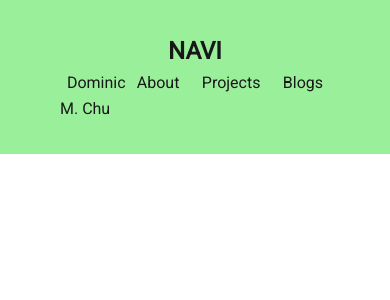
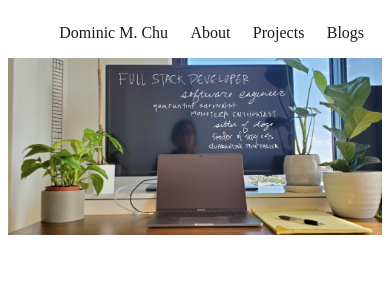
Before and after one commit to Domitalk/website, a React (Create React App) app: page / in a window 390 px wide. Shown: the top 300 px of the page. Built offline with nearby package versions, Linux system fonts and the light colour scheme.

Commit message:
nav look and spacing

```diff
--- a/src/App.js
+++ b/src/App.js
@@ -2,12 +2,14 @@ import React from 'react';
 import './App.scss';
 import { BrowserRouter as Router } from 'react-router-dom';
 import Navi from './Components/Navi'
+import Home from './Components/Home'
 
 const App = () => {
   return (
     <Router>
       <div className="App">
         <Navi />
+        <Home />
       </div>
     </Router>
   )
--- a/src/App.scss
+++ b/src/App.scss
@@ -1,122 +1,122 @@
-.product {
-    display: inline-block;
-    background-color: whitesmoke;
-    margin: 10px;
-    border: 1px solid #eee;
-    box-shadow: 0 3px 3px #ccc;
-    width: 200px;
-    height: 200px;
-    padding: 30px;
-  }
-  .home{
-    text-align: center;
-    border: 3px solid green;
-    padding: 50px 0;
-    margin-top: 100px;
-  }
-  @import url('https://fonts.googleapis.com/css?family=Roboto');
-  /* Global Styles */
-  :root {
-    --nav-primary-color: lightgreen;
-    --nav-text-color:Black;
-    --nav-a-hov-color:Blue;
-  }
-  * {
-    box-sizing: border-box;
-    margin: 0;
-    padding: 0;
-  }
-  body {
-    font-family: 'Roboto', sans-serif;
-    font-size: 1rem;
-    line-height: 1.6;
-    background-color: #fff;
-    color: #333;
-  }
-  a {
-    color: var(--nav-primary-color);
-    text-decoration: none;
-  }
-  a:hover {
-    color: #666;
-  }
-  ul {
-    list-style: none;
-  }
-  img {
-    width: 100%;
-  }
-  /* Utilities */
-  .container {
-    max-width: 1100px;
-    margin: auto;
-    overflow: hidden;
-    padding: 0 2rem;
-  }
-  /* Text Styles*/
-  .x-large {
-    font-size: 4rem;
-    line-height: 1.2;
-    margin-bottom: 1rem;
-  }
-  .large {
-    font-size: 3rem;
-    line-height: 1.2;
-    margin-bottom: 1rem;
-  }
-  .bg-primary{
-    background: var(--nav-primary-color);
-    color: var(--nav-text-color);
-  }
-  /* Navbar */
-  .navbar {
-    display: flex;
-    justify-content: space-between;
-    align-items: center;
-    padding: 2rem 4rem;
-    z-index: 1;
-    width: 100%;
-    opacity: 0.9;
-    margin-bottom: 3rem;
-  }
-  .navbar ul {
-    display: flex;
-  }
-  .navbar a {
-    color: var(--nav-text-color);
-    padding: 0.45rem;
-    margin: 0 0.25rem;
-  }
-  .navbar a:hover {
-    color: var(--nav-a-hov-color);
-  }
-  /* Mobile Styles */
-  @media (max-width: 700px) {
-    .hide-sm {
-      display: none;
-    }
-  .grid-2,
-    .grid-3,
-    .grid-4 {
-      grid-template-columns: 1fr;
-    }
-  /* Text Styles */
-    .x-large {
-      font-size: 3rem;
-    }
-  .large {
-      font-size: 2rem;
-    }
-  .lead {
-      font-size: 1rem;
-    }
-  /* Navbar */
-    .navbar {
-      display: block;
-      text-align: center;
-    }
-  .navbar ul {
-      text-align: center;
-      justify-content: center;
-    }
-  }
+// .product {
+//     display: inline-block;
+//     background-color: whitesmoke;
+//     margin: 10px;
+//     border: 1px solid #eee;
+//     box-shadow: 0 3px 3px #ccc;
+//     width: 200px;
+//     height: 200px;
+//     padding: 30px;
+//   }
+//   .home{
+//     text-align: center;
+//     border: 3px solid green;
+//     padding: 50px 0;
+//     margin-top: 100px;
+//   }
+//   @import url('https://fonts.googleapis.com/css?family=Roboto');
+//   /* Global Styles */
+//   :root {
+//     --nav-primary-color: lightgreen;
+//     --nav-text-color:Black;
+//     --nav-a-hov-color:Blue;
+//   }
+//   * {
+//     box-sizing: border-box;
+//     margin: 0;
+//     padding: 0;
+//   }
+//   body {
+//     font-family: 'Roboto', sans-serif;
+//     font-size: 1rem;
+//     line-height: 1.6;
+//     background-color: #fff;
+//     color: #333;
+//   }
+//   a {
+//     color: var(--nav-primary-color);
+//     text-decoration: none;
+//   }
+//   a:hover {
+//     color: #666;
+//   }
+//   ul {
+//     list-style: none;
+//   }
+//   img {
+//     width: 100%;
+//   }
+//   /* Utilities */
+//   .container {
+//     max-width: 1100px;
+//     margin: auto;
+//     overflow: hidden;
+//     padding: 0 2rem;
+//   }
+//   /* Text Styles*/
+//   .x-large {
+//     font-size: 4rem;
+//     line-height: 1.2;
+//     margin-bottom: 1rem;
+//   }
+//   .large {
+//     font-size: 3rem;
+//     line-height: 1.2;
+//     margin-bottom: 1rem;
+//   }
+//   .bg-primary{
+//     background: var(--nav-primary-color);
+//     color: var(--nav-text-color);
+//   }
+//   /* Navbar */
+//   .navbar {
+//     display: flex;
+//     justify-content: space-between;
+//     align-items: center;
+//     padding: 2rem 4rem;
+//     z-index: 1;
+//     width: 100%;
+//     opacity: 0.9;
+//     margin-bottom: 3rem;
+//   }
+//   .navbar ul {
+//     display: flex;
+//   }
+//   .navbar a {
+//     color: var(--nav-text-color);
+//     padding: 0.45rem;
+//     margin: 0 0.25rem;
+//   }
+//   .navbar a:hover {
+//     color: var(--nav-a-hov-color);
+//   }
+//   /* Mobile Styles */
+//   @media (max-width: 700px) {
+//     .hide-sm {
+//       display: none;
+//     }
+//   .grid-2,
+//     .grid-3,
+//     .grid-4 {
+//       grid-template-columns: 1fr;
+//     }
+//   /* Text Styles */
+//     .x-large {
+//       font-size: 3rem;
+//     }
+//   .large {
+//       font-size: 2rem;
+//     }
+//   .lead {
+//       font-size: 1rem;
+//     }
+//   /* Navbar */
+//     .navbar {
+//       display: block;
+//       text-align: center;
+//     }
+//   .navbar ul {
+//       text-align: center;
+//       justify-content: center;
+//     }
+//   }
--- a/src/Components/Home.js
+++ b/src/Components/Home.js
@@ -1,10 +1,11 @@
 import React from 'react';
 import bannerImageLarge from '../assets/images/banner.jpg'
+import '../scss/Components/Home.scss';
 
 const Home = () => {
     return (
         <>
-            <img src={bannerImageLarge} alt="banner" />
+            <img className="banner" src={bannerImageLarge} alt="banner" />
         </>
     )
 }
--- a/src/Components/Navi.js
+++ b/src/Components/Navi.js
@@ -1,12 +1,10 @@
 import React from 'react';
 import { Link } from 'react-router-dom';
+import '../scss/Components/Navi.scss'
 
 const Navi = () => {
     return (
-        <nav className="navbar  bg-primary">
-            <h1>
-            NAVI
-            </h1>
+        <nav className="navbar">
             <ul>
                 <li>
                     <Link to='#Home'>Dominic M. Chu</Link>
--- /dev/null
+++ b/src/scss/Components/Home.scss
@@ -0,0 +1,5 @@
+.banner {
+    max-width: 100%;
+    max-height: 100vh;
+    // margin: auto;
+}
--- /dev/null
+++ b/src/scss/Components/Navi.scss
@@ -0,0 +1,27 @@
+:root {
+    --nav-text-color:Black;
+    --nav-a-hov-color:Blue;
+}
+.navbar {
+    display: flex;
+    justify-content: flex-start;
+    align-items: flex-start;
+    // padding: 2rem 4rem;
+    z-index: 1;
+    width: 100%;
+    opacity: 0.9;
+    // margin-bottom: 3rem;
+}
+.navbar ul {
+    display: flex;
+    list-style: none;
+}
+.navbar a {
+    color: var(--nav-text-color);
+    padding: 0.45rem;
+    margin: 0 0.25rem;
+    text-decoration: none;
+}
+.navbar a:hover {
+    color: var(--nav-a-hov-color);
+}
```
